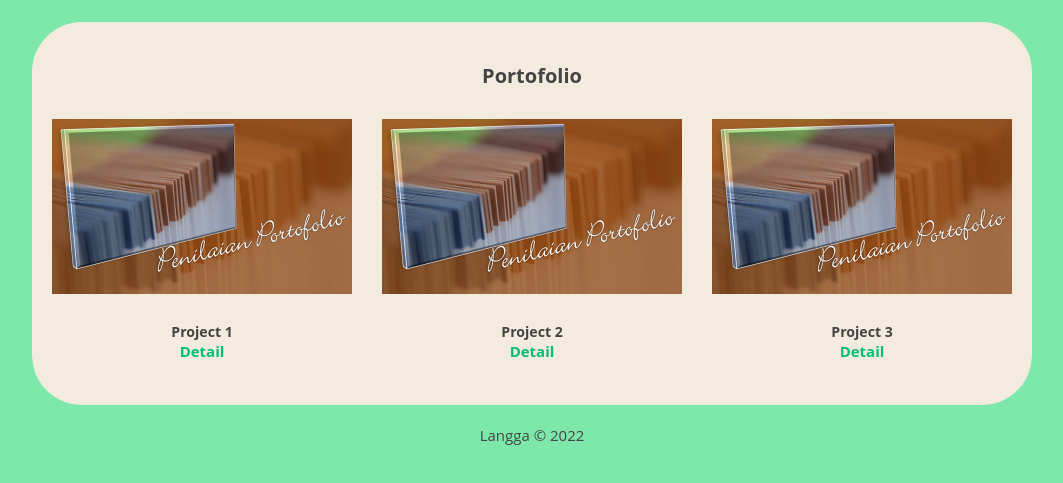
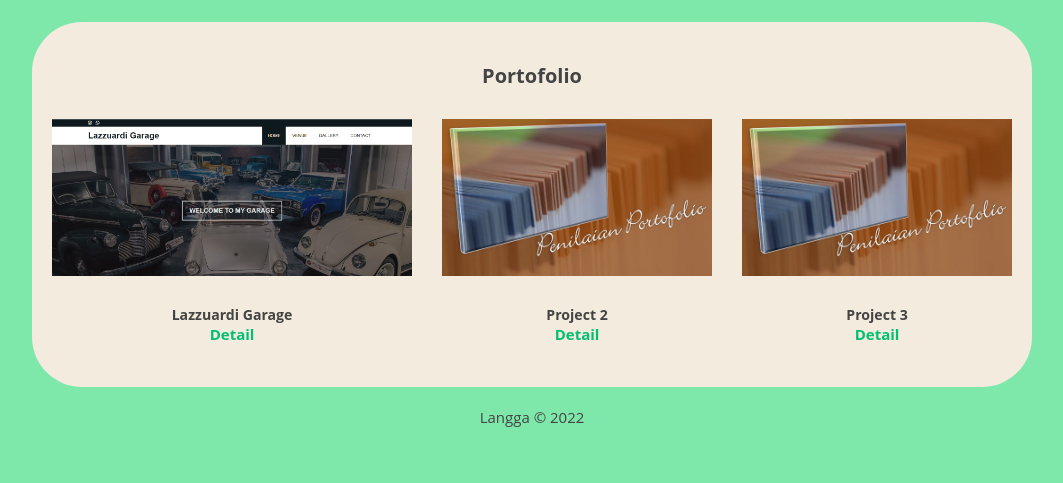
Before and after one commit to Langgaduta/Langga, a plain HTML site: page portofolio.html in a window 1280 px wide. Shown: the part 137-620 px from the top of the page, without its empty margins (108-1171 px from the left). Drawn offline with Linux system fonts and the light colour scheme.

Commit message:
new file:   img/dw-garage.png 	modified:   portofolio.html

```diff
--- a/portofolio.html
+++ b/portofolio.html
@@ -23,11 +23,11 @@
                 <h2 class="section-header">Portofolio</h2>
                 <div class="gallery">
                     <figure class="images">
-                        <img src="img/portofolio html.jpg" class="gallery-img" />
+                        <img src="img/dw-garage.png" class="gallery-img" />
                         <figcaption>
-                            <h5 class="name">Project 1
+                            <h5 class="name">Lazzuardi Garage
                                 <span>
-                                    <a href="detail.html">Detail</a>
+                                    <a href="https://dwgarage.netlify.app">Detail</a>
                                 </span>
                             </h5>
                         </figcaption>
```
Also changed, not shown: img/dw-garage.png (added).
